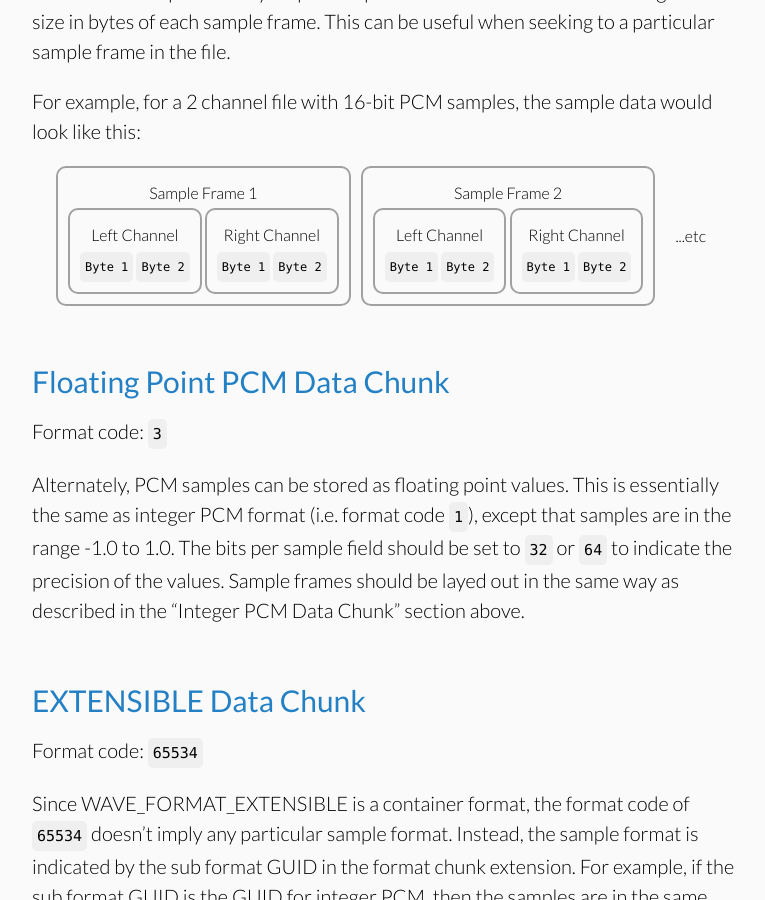
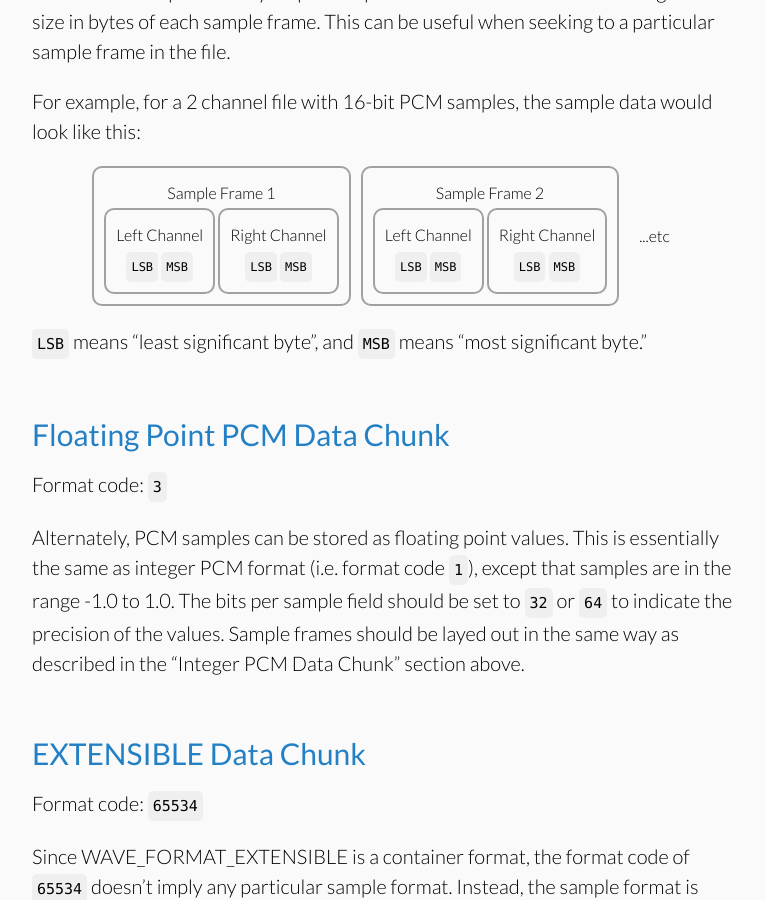
Before and after one commit to jstrait/wavefile, a Jekyll site: the page built from how_wave_files_work.html, in a window 1280 px wide and 900 px high, scrolled down 11390 px. Shown: the whole window, without its empty margins (254-1019 px from the left). Built offline with Jekyll 4.4.1, drawn with Linux system fonts in a browser that asks for light colours; some web fonts are replaced.

Commit message:
Clarifying byte order
This makes it more explicit that individual sample values are stored
as little-endian.

```diff
--- a/how_wave_files_work.html
+++ b/how_wave_files_work.html
@@ -496,15 +496,15 @@ and Data Specifications 1.0, August 1991</a></li>
         <div style="border: 2px solid #a1a1a1; padding: 0.5rem; border-radius: 0.5rem; display: inline-block;">
           Left Channel
           <div>
-            <code style="font-size: 0.6rem;">Byte 1</code>
-            <code style="font-size: 0.6rem;">Byte 2</code>
+            <code style="font-size: 0.6rem;">LSB</code>
+            <code style="font-size: 0.6rem;">MSB</code>
           </div>
         </div>
         <div style="border: 2px solid #a1a1a1; padding: 0.5rem; border-radius: 0.5rem; display: inline-block;">
           Right Channel
           <div>
-            <code style="font-size: 0.6rem;">Byte 1</code>
-            <code style="font-size: 0.6rem;">Byte 2</code>
+            <code style="font-size: 0.6rem;">LSB</code>
+            <code style="font-size: 0.6rem;">MSB</code>
           </div>
         </div>
       </div>
@@ -515,21 +515,22 @@ and Data Specifications 1.0, August 1991</a></li>
         <div style="border: 2px solid #a1a1a1; padding: 0.5rem; border-radius: 0.5rem; display: inline-block;">
           Left Channel
           <div>
-            <code style="font-size: 0.6rem;">Byte 1</code>
-            <code style="font-size: 0.6rem;">Byte 2</code>
+            <code style="font-size: 0.6rem;">LSB</code>
+            <code style="font-size: 0.6rem;">MSB</code>
           </div>
         </div>
         <div style="border: 2px solid #a1a1a1; padding: 0.5rem; border-radius: 0.5rem; display: inline-block;">
           Right Channel
           <div>
-            <code style="font-size: 0.6rem;">Byte 1</code>
-            <code style="font-size: 0.6rem;">Byte 2</code>
+            <code style="font-size: 0.6rem;">LSB</code>
+            <code style="font-size: 0.6rem;">MSB</code>
           </div>
         </div>
       </div>
     </div>
     <div style="padding: 0.5rem;">...etc</div>
   </div>
+  <p><code>LSB</code> means &ldquo;least significant byte&rdquo;, and <code>MSB</code> means &ldquo;most significant byte.&rdquo;</p>
   <h2>Floating Point PCM Data Chunk</h2>
   <p>Format code: <code>3</code></p>
   <p>Alternately, PCM samples can be stored as floating point values. This is essentially the same as integer PCM format (i.e. format code <code>1</code>), except that samples are in the range -1.0 to 1.0. The bits per sample field should be set to <code>32</code> or <code>64</code> to indicate the precision of the values. Sample frames should be layed out in the same way as described in the &ldquo;Integer PCM Data Chunk&rdquo; section above.</p>
```
